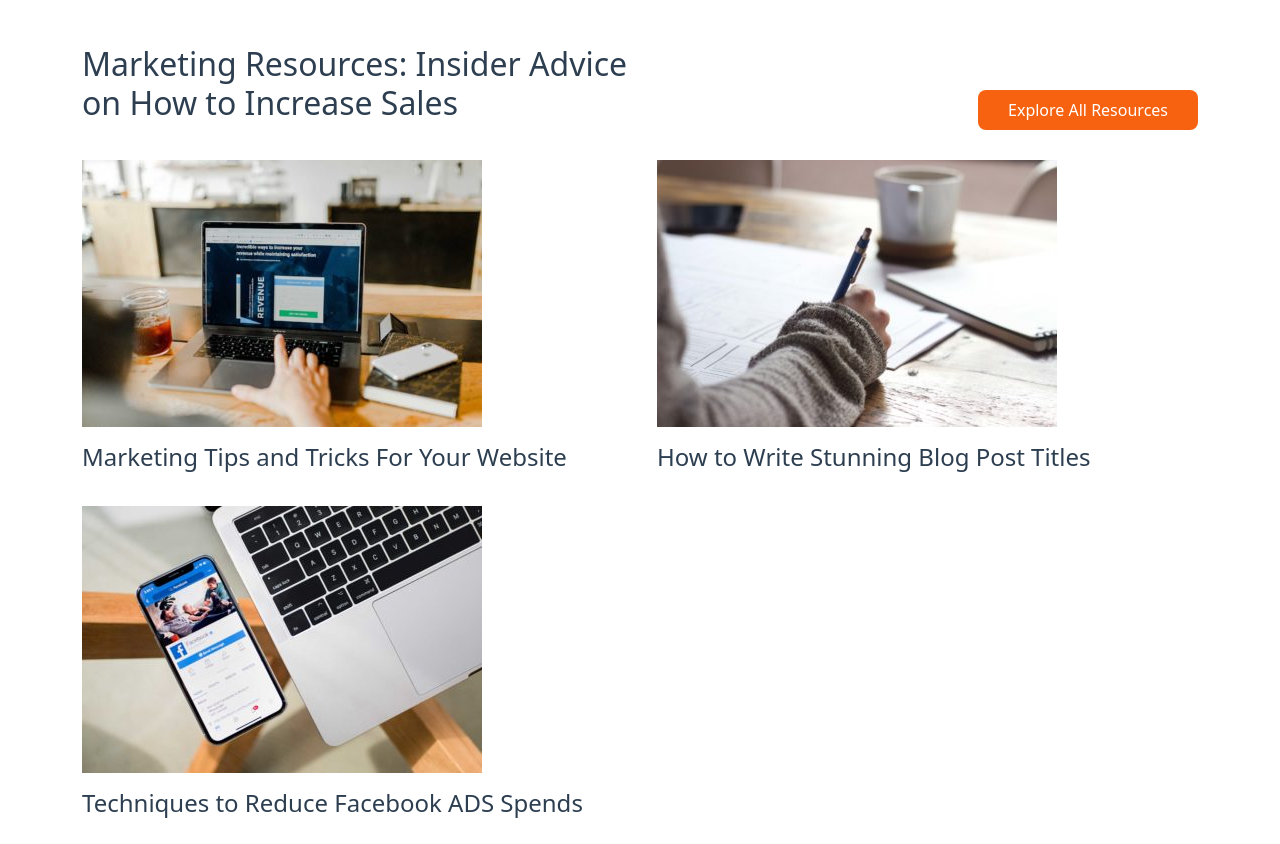
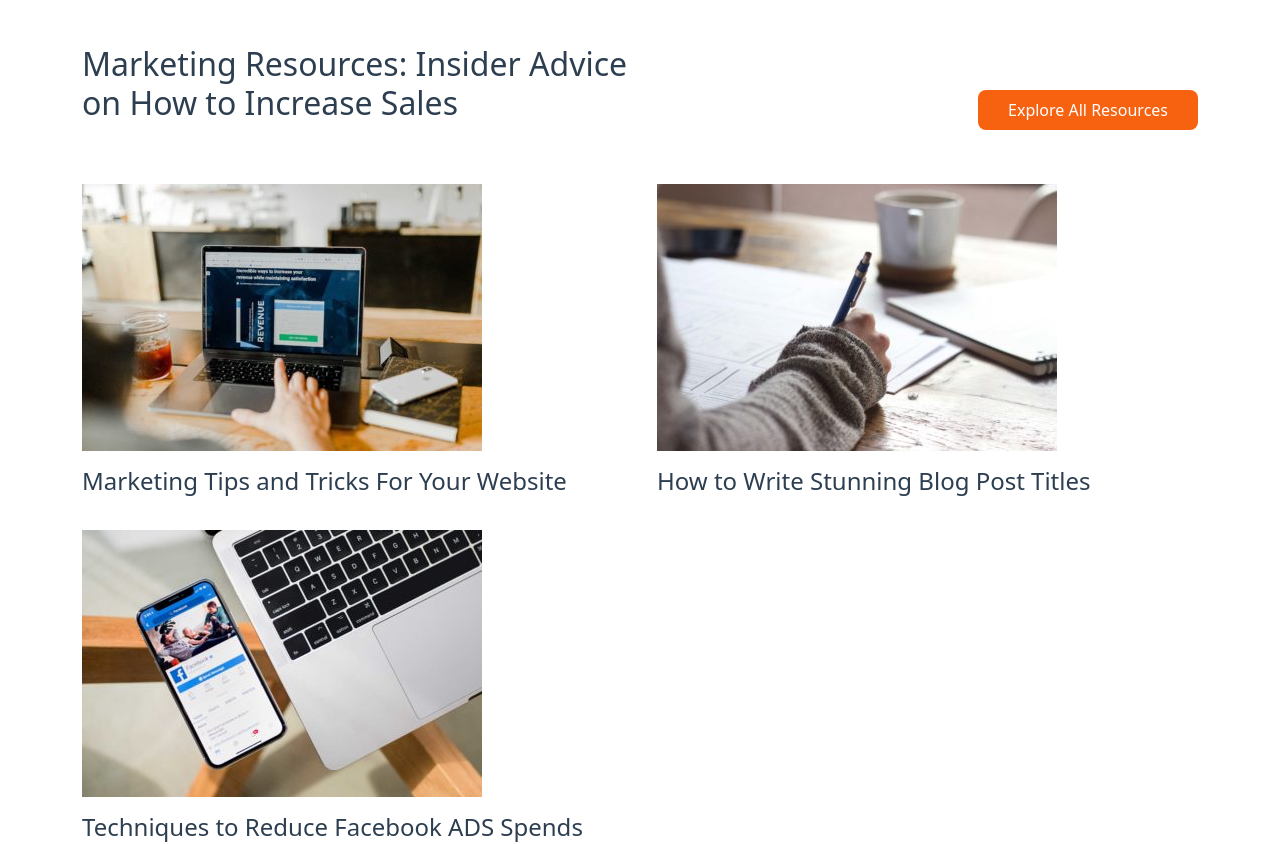
Before and after one commit to Trusimo/proj-html-vuejs, a Vue app: page / in a window 1280 px wide. Shown: the part 6220-7064 px from the top of the page. Built offline with nearby package versions, Linux system fonts and the light colour scheme.

Commit message:
completes structure of TheMain

```diff
--- a/src/components/TheMain.vue
+++ b/src/components/TheMain.vue
@@ -174,7 +174,7 @@
                 </div>
             </div>
 
-            <div class="flex-case row">
+            <div class="flex-case row my-4">
                 <div class="col" v-for="(item, index) in marketingTips" :key="index">
                     <img :src="item.img" alt="">
                     <h4 class="py-3">{{ item.text }}</h4>
```
